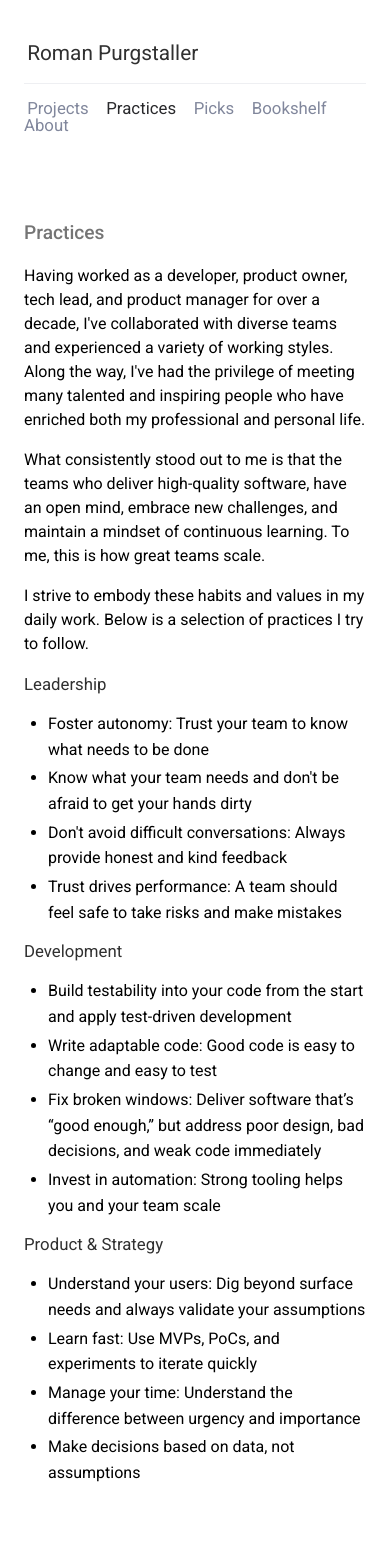
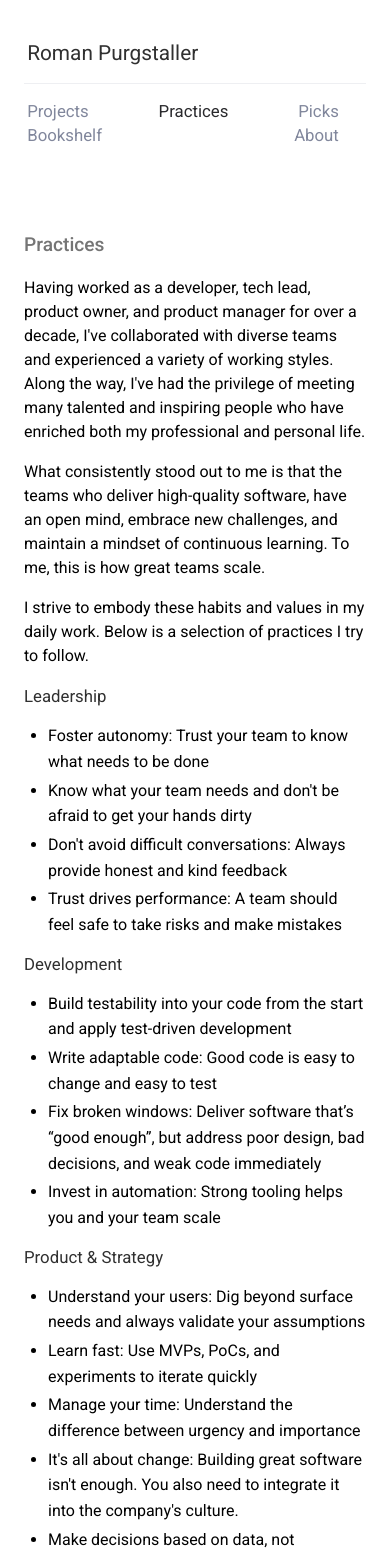
Before and after one commit to rpurgstaller/portfolio-website-react, a React (Create React App) app: page /practices in a window 390 px wide. Shown: the top 1556 px of the page. Built offline with nearby package versions, Linux system fonts and the light colour scheme.

Commit message:
adjust responsive style, add picks, update practices

```diff
--- a/src/components/Bookshelf.js
+++ b/src/components/Bookshelf.js
@@ -78,6 +78,11 @@ export default function Bookshelf() {
           labels={["fiction", "science-fiction"]}
         />
         <BookshelfEntry
+          name="Flowers for Algernon"
+          author="Daniel Keyes"
+          labels={["fiction", "science-fiction"]}
+        />
+        <BookshelfEntry
           name="Die Schachnovelle"
           author="Stefan Zweig"
           labels={["fiction", "novella"]}
--- a/src/components/Header.js
+++ b/src/components/Header.js
@@ -26,9 +26,6 @@ export default function Header() {
         </div>
         <div className="header-container-nav">
           <nav className={"navbar" + (open ? " open" : "")}>
-            <button onClick={handleClick} className="header-nav-button-close responsive-btn">
-                <FaTimes className="responsive-btn-icon"/>
-            </button>
             {NavItems.map((item, index) => {
               return (
                 <NavLink
@@ -46,9 +43,6 @@ export default function Header() {
             })}
           </nav>
         </div>
-        <button onClick={handleClick} className="header-nav-button responsive-btn">
-            <FaBars className="responsive-btn-icon"/>
-        </button>
     </header>
   );
 }
--- a/src/components/Picks.js
+++ b/src/components/Picks.js
@@ -111,6 +111,15 @@ export default function Picks() {
     </span>
   );
 
+  let link_seg = ExternalLinkRunningText("https://www.engguidebook.com/", "Software Engineer's Guidebook");
+
+  let desc_pragmatic_engineer = (
+    <span>
+      The Pragmatic Engineer is a really cool podcast about software engineering, leadership, and career development.
+      I also enjoyed the {link_seg} by Gergely Orosz.
+    </span>
+  );
+
   return (
     <div className="content-container">
       <h1>
@@ -172,17 +181,23 @@ export default function Picks() {
           desc_txt_elem={desc_syncthing}
         />
         <PickEntry
+          labels={["podcast", "software-engineering"]}
+          name="The Stack Overflow Podcast"
+          url="https://stackoverflow.blog/podcast/"
+          desc_txt_elem={stack_overflow_podcast_desc}
+        />
+        <PickEntry
+          labels={["podcast", "software-engineering"]}
+          name="The Pragmatic Engineer"
+          url="https://www.pragmaticengineer.com/"
+          desc_txt_elem={desc_pragmatic_engineer}
+        />
+        <PickEntry
           labels={["podcast", "security", "privacy"]}
           name="Darknet Diaries"
           url="https://darknetdiaries.com/"
           desc_txt_elem={desc_darknet_diaries}
         />
-        <PickEntry
-          labels={["podcast", "software-engineering"]}
-          name="The Stack Overflow Podcast"
-          url="https://stackoverflow.blog/podcast/"
-          desc_txt_elem={stack_overflow_podcast_desc}
-        />
       </div>
     </div>
   );
--- a/src/components/Practices.js
+++ b/src/components/Practices.js
@@ -6,7 +6,7 @@ export default function About() {
       </h1>
       <div className="content-text">
         <p>
-          Having worked as a developer, product owner, tech lead, and product manager for over a decade, I've collaborated
+          Having worked as a developer, tech lead, product owner, and product manager for over a decade, I've collaborated
           with diverse teams and experienced a variety of working styles. Along the way, I've had the privilege of
           meeting many talented and inspiring people who have enriched both my professional and personal life.
         </p>
@@ -31,7 +31,7 @@ export default function About() {
           <ul>
             <li>Build testability into your code from the start and apply test-driven development</li>
             <li>Write adaptable code: Good code is easy to change and easy to test</li>
-            <li>Fix broken windows: Deliver software that’s “good enough,” but address poor design, bad decisions, and weak code immediately</li>
+            <li>Fix broken windows: Deliver software that’s “good enough”, but address poor design, bad decisions, and weak code immediately</li>
             <li>Invest in automation: Strong tooling helps you and your team scale</li>
           </ul>
         </div>
@@ -41,6 +41,7 @@ export default function About() {
             <li>Understand your users: Dig beyond surface needs and always validate your assumptions</li>
             <li>Learn fast: Use MVPs, PoCs, and experiments to iterate quickly</li>
             <li>Manage your time: Understand the difference between urgency and importance</li>
+            <li>It's all about change: Building great software isn't enough. You also need to integrate it into the company's culture.</li>
             <li>Make decisions based on data, not assumptions</li>
           </ul>
 
--- a/src/styles/header.scss
+++ b/src/styles/header.scss
@@ -97,6 +97,13 @@
   }
 
   .nav {
-    margin: 0 0.7rem 0 0;
+    margin: 0 1.5rem 0 0;
   }
 }
+
+@media (max-width: responsive.$breakpoint-mobile-s) {
+  .navbar {
+    display: flex;
+    flex-wrap: wrap;
+  }
+}
--- a/src/styles/shared/_responsive.scss
+++ b/src/styles/shared/_responsive.scss
@@ -1,2 +1,2 @@
 $breakpoint-mobile: 768px;
-$breakpoint-mobile-l: 1024px;
+$breakpoint-mobile-s: 512px;
```
